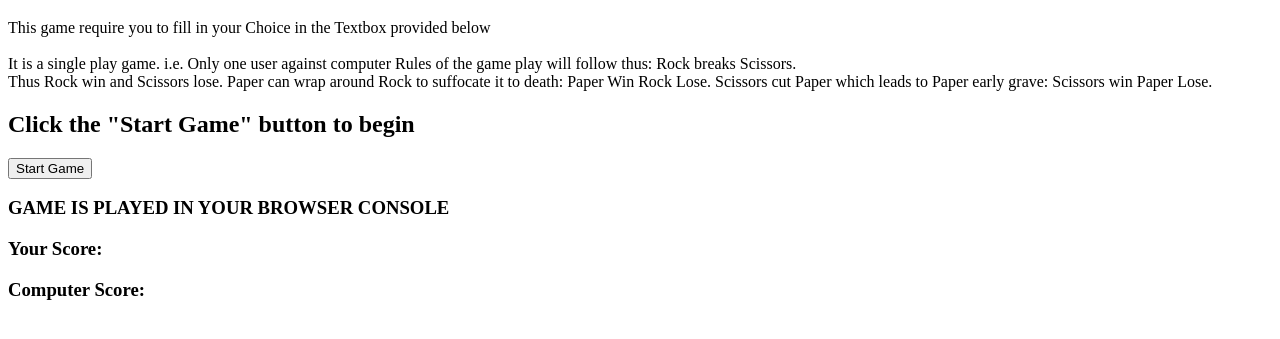
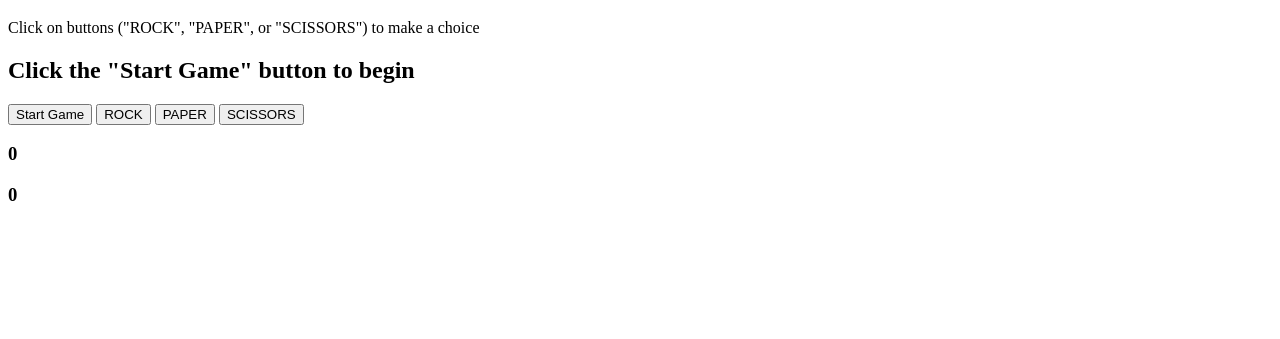
Before and after one commit to CryptMick/RPS-game, a plain HTML site: page index.html in a window 1280 px wide. Shown: the part 61-400 px from the top of the page. Drawn offline with Linux system fonts and the light colour scheme.

Commit message:
feat : Click button to make in-game choice

```diff
--- a/index.html
+++ b/index.html
@@ -4,21 +4,21 @@
     <meta charset="UTF-8">
     <meta name="viewport" content="width=device-width, initial-scale=1.0">
     <title>Document</title>
+    <script src="func.js" defer></script>
 </head>
 <body>
     <h1>RPS (Rock Paper Scissors) GAME </h1>
-    <p>This game require you to fill in your Choice in the Textbox provided below<br><br>
-        It is a single play game. i.e. Only one user against computer
-        Rules of the game play will follow thus: Rock breaks Scissors. <br>Thus Rock win and Scissors lose.
-        Paper can wrap around Rock to suffocate it to death: Paper Win Rock Lose.
-        Scissors cut Paper which leads to Paper early grave: Scissors win Paper Lose.
-    </p>
+    <p> Click on buttons ("ROCK", "PAPER", or "SCISSORS") to make a choice </p>
     <h2>Click the  "Start Game" button to begin</h2>
     <button id="start">Start Game</button>
-    <h3 id="round">GAME IS PLAYED IN YOUR BROWSER CONSOLE</h3>
-    <h3 id="humanscore">Your Score: </h3>
-    <h3 id="computerscore">Computer Score:</h3>
+    <button class="rock">ROCK</button>
+    <button class="paper">PAPER</button>
+    <button class="scissors">SCISSORS</button>
+    <div id="container"></div>
+    <h3 id="humanscore"></h3>
+    <h3 id="computerscore"></h3>
     <p id="message"><b></b></p>
-    <script src="func.js"></script>
+    <p class="para"> </p>
+
 </body>
 </html>
```
